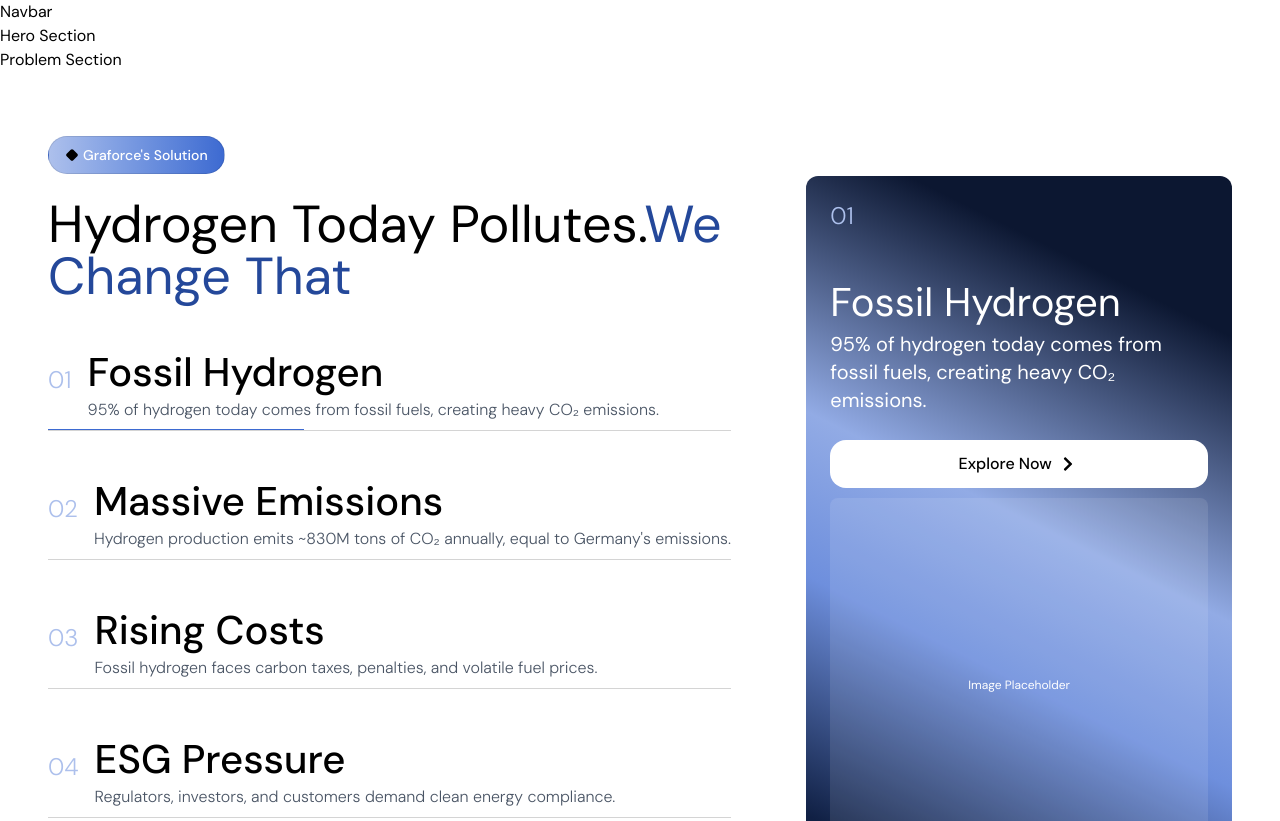
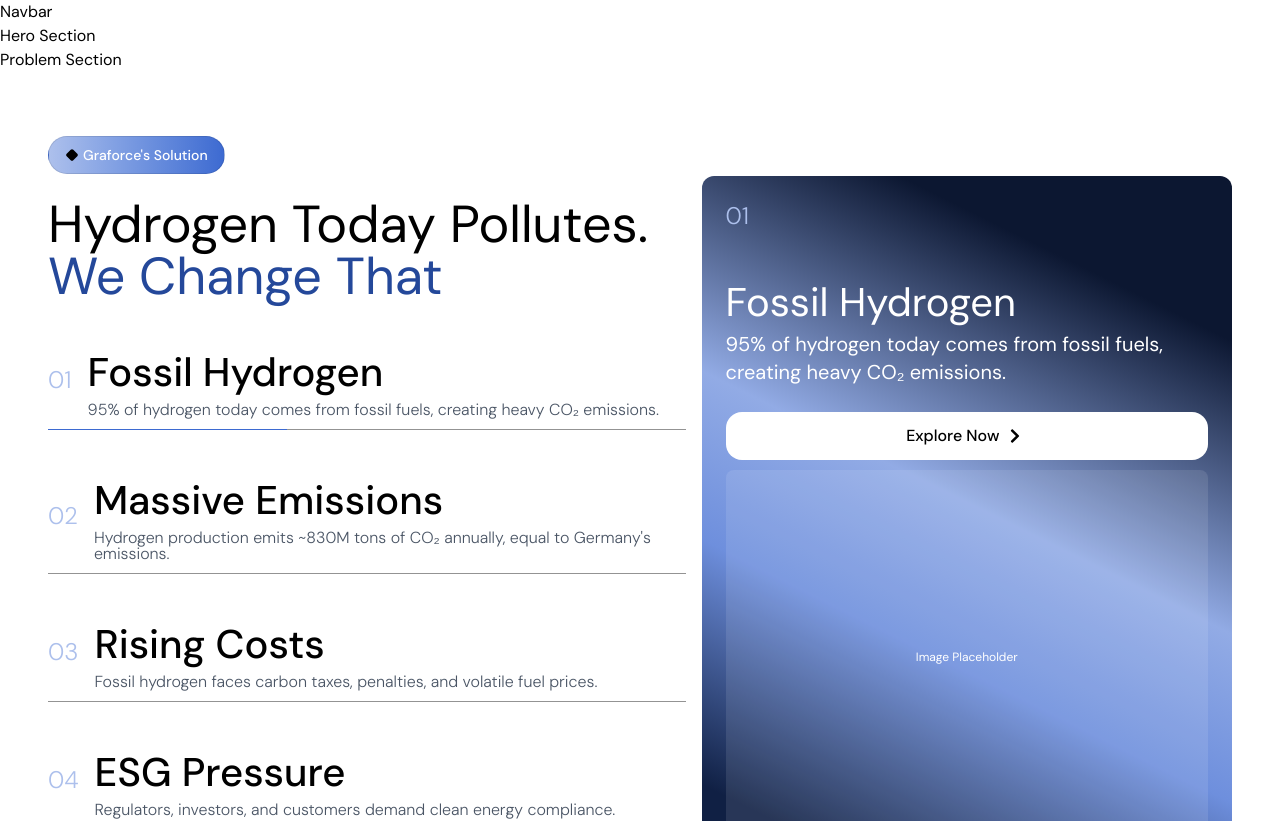
Before and after one commit to Auricmondal/graforce, a Next.js app: page /services/hydrogen in a window 1280 px wide. Shown: the top 821 px of the page. Built offline with nearby package versions, Linux system fonts and the light colour scheme.

Commit message:
Border align & text-width fix

```diff
--- a/src/components/sections/home/SolutionItem.jsx
+++ b/src/components/sections/home/SolutionItem.jsx
@@ -29,13 +29,13 @@ export default function SolutionItem({
 
   return (
     <div
-      className="relative cursor-pointer transition flex items-center gap-4 pt-4 pb-3 border-b border-b-neutral-300"
+      className="relative cursor-pointer transition flex items-center gap-4 pt-4 pb-3 shadow-[inset_0_-1px_0_0_var(--color-cst-neutral-300)]"
       onClick={onClick}
     >
       {/* Animated progress bar overlay (blue) */}
       <div
         ref={progressRef}
-        className={`absolute bottom-0 left-0 h-[1px] bg-primary-300`}
+        className={`absolute -bottom-0 left-0 h-[1px] bg-primary-300`}
         style={{ width: 0 }}
       />
 
--- a/src/components/sections/home/SolutionSection.jsx
+++ b/src/components/sections/home/SolutionSection.jsx
@@ -50,9 +50,9 @@ export default function SolutionSection() {
           icon={<TbSquareRotatedFilled />}
         />
 
-        <h2 className="text-[32px] md:text-[52px] leading-[100%] tracking-[-1.5%] text-center lg:text-left">
+        <h2 className="text-[32px] md:text-[52px] leading-[100%] tracking-[-1.5%] text-center lg:text-left max-w-[400px] md:max-w-[600px]">
           Hydrogen Today Pollutes.
-          <span className="text-primary-400">We Change That</span>
+          <span className="text-primary-400"> We Change That</span>
         </h2>
 
         <div className="space-y-6">
```
